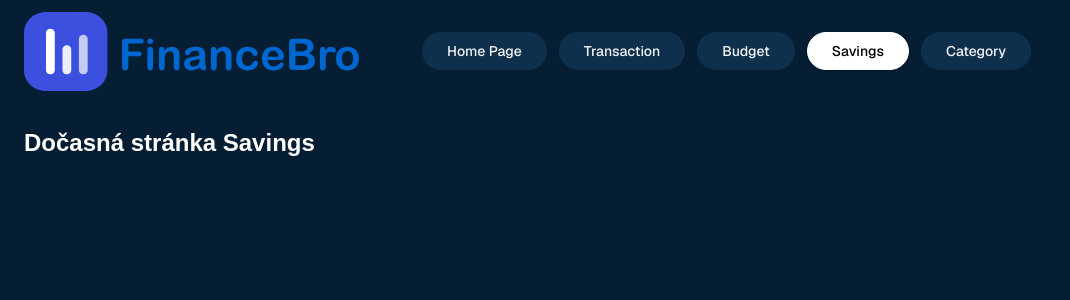
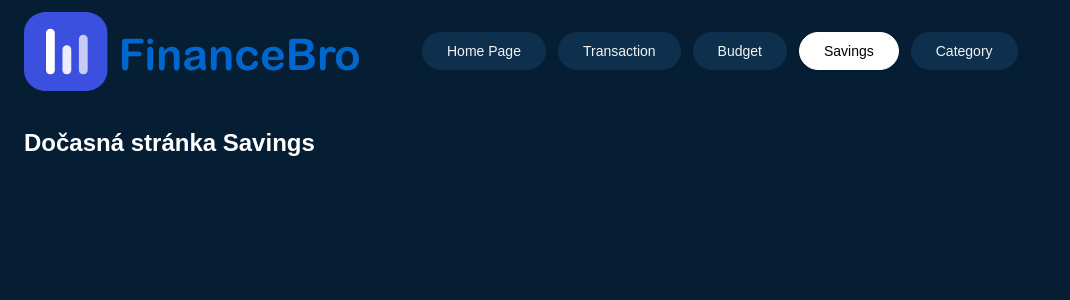
Before and after one commit to Dang-Duong/finance-bro, a Next.js app: page /savings in a window 1280 px wide. Shown: the top 300 px of the page, without its empty margins (0-1070 px from the left). Built offline with nearby package versions, Linux system fonts and the light colour scheme; sample sign-in values are in the browser's storage.

Commit message:
Moved Navbar to layout for budget and category and removed local font import as per the PR

```diff
--- /dev/null
+++ b/app/budget/layout.tsx
@@ -0,0 +1,13 @@
+"use client";
+
+import type { ReactNode } from "react";
+import Navbar from "../components/Navbar";
+
+export default function BudgetLayout({ children }: { children: ReactNode }) {
+  return (
+    <>
+      <Navbar />
+      {children}
+    </>
+  );
+}
--- a/app/budget/page.tsx
+++ b/app/budget/page.tsx
@@ -1,7 +1,6 @@
 "use client";
 
 import { useEffect } from "react";
-import Navbar from "../components/Navbar";
 
 export default function BudgetPage() {
   useEffect(() => {
@@ -12,11 +11,8 @@ export default function BudgetPage() {
   }, []);
 
   return (
-    <>
-      <Navbar />
-      <main className="min-h-screen bg-[#061E34] text-white p-6">
-        <h1 className="text-2xl font-semibold">Dočasná stránka Budget</h1>
-      </main>
-    </>
+    <main className="min-h-screen bg-[#061E34] text-white p-6">
+      <h1 className="text-2xl font-semibold">Dočasná stránka Budget</h1>
+    </main>
   );
 }
--- /dev/null
+++ b/app/category/layout.tsx
@@ -0,0 +1,13 @@
+"use client";
+
+import type { ReactNode } from "react";
+import Navbar from "../components/Navbar";
+
+export default function CategoryLayout({ children }: { children: ReactNode }) {
+  return (
+    <>
+      <Navbar />
+      {children}
+    </>
+  );
+}
--- a/app/category/page.tsx
+++ b/app/category/page.tsx
@@ -1,7 +1,6 @@
 "use client";
 
 import { useEffect } from "react";
-import Navbar from "../components/Navbar";
 
 export default function CategoryPage() {
   useEffect(() => {
@@ -12,11 +11,8 @@ export default function CategoryPage() {
   }, []);
 
   return (
-    <>
-      <Navbar />
-      <main className="min-h-screen bg-[#061E34] text-white p-6">
-        <h1 className="text-2xl font-semibold">Dočasná stránka Category</h1>
-      </main>
-    </>
+    <main className="min-h-screen bg-[#061E34] text-white p-6">
+      <h1 className="text-2xl font-semibold">Dočasná stránka Category</h1>
+    </main>
   );
 }
--- a/app/components/Navbar.tsx
+++ b/app/components/Navbar.tsx
@@ -3,16 +3,9 @@
 import Link from "next/link";
 import Image from "next/image";
 import { usePathname } from "next/navigation";
-import { Geist } from "next/font/google";
-
-// lokální použítí fontu
-const geist = Geist({
-  subsets: ["latin"],
-  weight: ["400", "500", "600", "700"],
-});
 
 const navItems = [
-  { label: "Home Page", href: "/home" },
+  { label: "Home Page", href: "/dashboard" },
   { label: "Transaction", href: "/transaction" },
   { label: "Budget", href: "/budget" },
   { label: "Savings", href: "/savings" },
@@ -29,9 +22,8 @@ export default function Navbar() {
   const activeClasses = "bg-white text-black border-white shadow";
 
   return (
-    <header className={`w-full bg-[#061E34] ${geist.className}`}> {/* ✅ font jen tady */}
+    <header className="w-full bg-[#061E34]">
       <div className="mx-auto flex items-center gap-12 px-6 py-3">
-        {/* Logo */}
         <Image
           src="/logo.svg"
           alt="FinanceBro logo"
@@ -40,13 +32,9 @@ export default function Navbar() {
           priority
         />
 
-        {/* Navigace */}
         <nav className="flex items-center gap-3">
           {navItems.map((item) => {
-            const isActive =
-              pathname === item.href ||
-              (item.href === "/home" &&
-                (pathname === "/" || pathname === "/dashboard"));
+            const isActive = pathname === item.href;
 
             return (
               <Link
```
